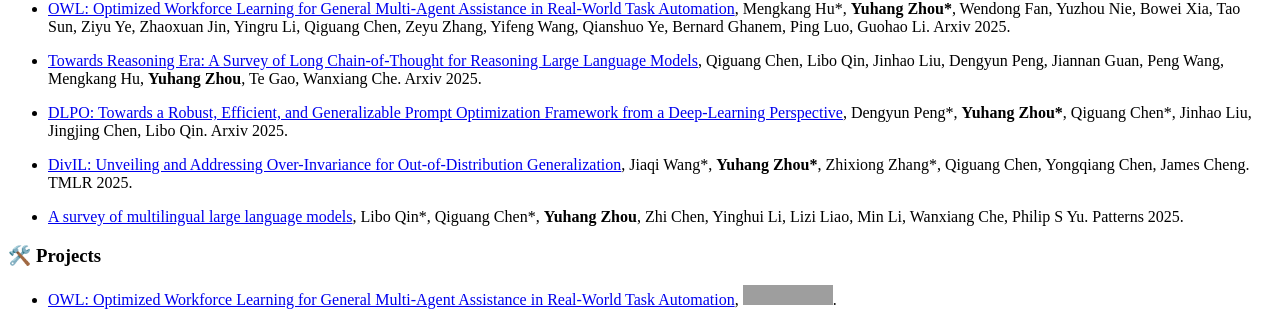
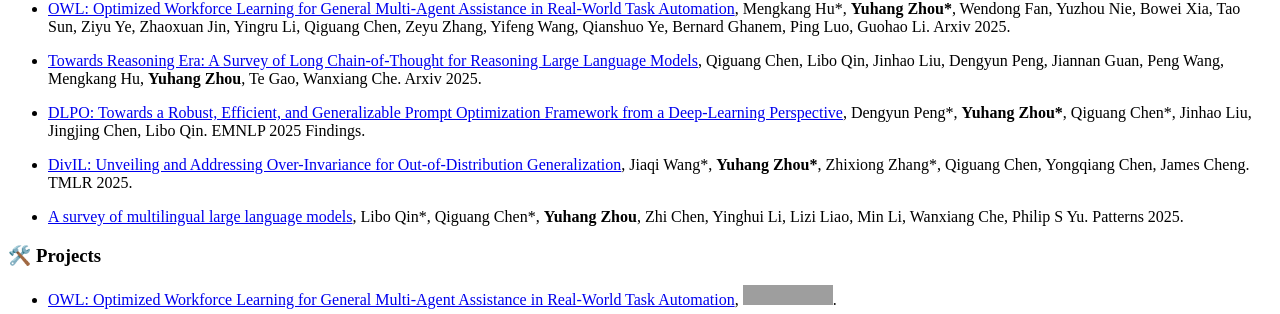
Before and after one commit to Ralph-Zhou/ralph-zhou.github.io, a Jekyll site: the page built from _pages/information/pub.md, in a window 1280 px wide. Shown: the part 522-836 px from the top of the page. Built offline with Jekyll 4.4.1, drawn with Linux system fonts in a browser that asks for light colours; our own code applies the rules of GitHub Pages for plain Markdown files; grey boxes are pictures that could not be loaded.

Commit message:
Update pub.md

```diff
--- a/_pages/information/pub.md
+++ b/_pages/information/pub.md
@@ -8,7 +8,7 @@
 
 - [Towards Reasoning Era: A Survey of Long Chain-of-Thought for Reasoning Large Language Models](https://arxiv.org/abs/2503.09567), Qiguang Chen, Libo Qin, Jinhao Liu, Dengyun Peng, Jiannan Guan, Peng Wang, Mengkang Hu, **Yuhang Zhou**, Te Gao, Wanxiang Che. Arxiv 2025.
 
-- [DLPO: Towards a Robust, Efficient, and Generalizable Prompt Optimization Framework from a Deep-Learning Perspective](https://arxiv.org/pdf/2503.13413), Dengyun Peng\*, **Yuhang Zhou\***, Qiguang Chen\*, Jinhao Liu, Jingjing Chen, Libo Qin. Arxiv 2025.
+- [DLPO: Towards a Robust, Efficient, and Generalizable Prompt Optimization Framework from a Deep-Learning Perspective](https://arxiv.org/pdf/2503.13413), Dengyun Peng\*, **Yuhang Zhou\***, Qiguang Chen\*, Jinhao Liu, Jingjing Chen, Libo Qin. EMNLP 2025 Findings.
 
 - [DivIL: Unveiling and Addressing Over-Invariance for Out-of-Distribution Generalization](https://arxiv.org/abs/2502.12413), Jiaqi Wang\*, **Yuhang Zhou\***, Zhixiong Zhang\*, Qiguang Chen, Yongqiang Chen, James Cheng. TMLR 2025.
 
```
